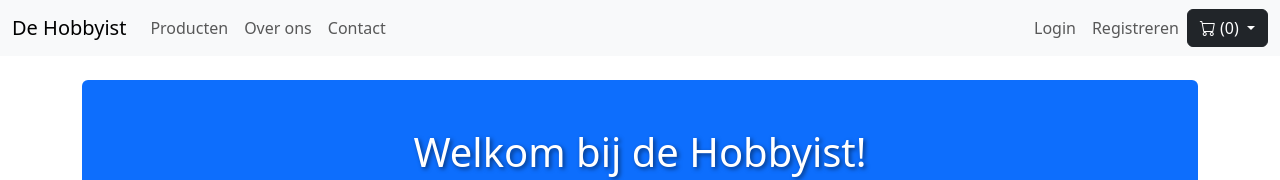
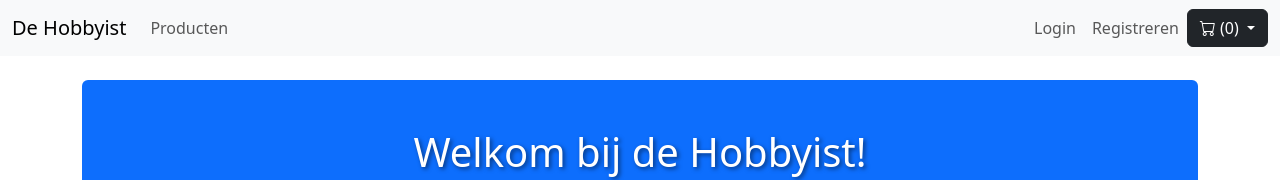
Before and after one commit to NoahElstgeest/deHobbyist, an Angular app in the folder Front-end/deHobbyist-front/: page / in a window 1280 px wide. Shown: the top 180 px of the page. Built offline with nearby package versions, Linux system fonts and the light colour scheme.

Commit message:
FEAT: Updated header styling

```diff
--- a/Front-end/deHobbyist-front/src/app/header/header.component.html
+++ b/Front-end/deHobbyist-front/src/app/header/header.component.html
@@ -16,12 +16,6 @@
         <ul class="navbar-nav">
           <li class="nav-item">
             <a class="nav-link" routerLink="products">Producten</a>
-          </li>
-          <li class="nav-item">
-            <a class="nav-link" routerLink="about">Over ons</a>
-          </li>
-          <li class="nav-item">
-            <a class="nav-link" routerLink="contact">Contact</a>
           </li>
           <li *ngIf="isAdmin()" class="nav-item">
             <a class="nav-link" routerLink="admin">Admin Portaal</a>
```
